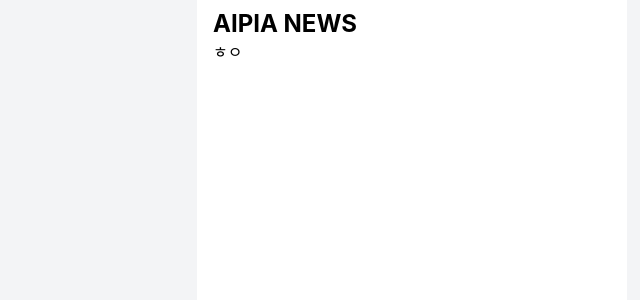
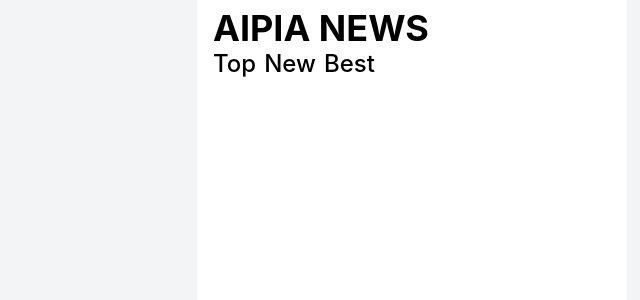
Before and after one commit to Littlestar0508/aipia_assignment, a React (Vite) app: page / in a window 1280 px wide. Shown: the top 300 px of the page, without its empty margins (228-868 px from the left). Built offline with nearby package versions, Linux system fonts and the light colour scheme.

Commit message:
탭 컴포넌트에서 zustand를 활용한 상태 변경

```diff
--- a/src/App.tsx
+++ b/src/App.tsx
@@ -4,7 +4,7 @@ function App() {
   return (
     <div className="min-h-screen bg-gray-100">
       <main className="mx-auto px-4 py-2 min-h-screen w-full max-w-107.5 bg-white">
-        <h1 className="font-bold text-2xl">AIPIA NEWS</h1>
+        <h1 className="font-bold text-4xl">AIPIA NEWS</h1>
         {/* 컨텐츠 영역 */}
         <Tab />
       </main>
--- a/src/components/tab.tsx
+++ b/src/components/tab.tsx
@@ -1,7 +1,13 @@
+import TabButton from './tabButton';
+
 function Tab() {
   return (
     <>
-      <div>ㅎㅇ</div>
+      <div className="flex gap-2 font-medium text-2xl">
+        <TabButton text={'Top'} target={'top'} />
+        <TabButton text={'New'} target={'new'} />
+        <TabButton text={'Best'} target={'best'} />
+      </div>
     </>
   );
 }
--- /dev/null
+++ b/src/components/tabButton.tsx
@@ -0,0 +1,22 @@
+import useTabStateStore from '@/utils/TabStateStore';
+
+type TabButtonType = {
+  text: string;
+  target: string;
+};
+
+function TabButton({ text, target }: TabButtonType) {
+  const { setTabState } = useTabStateStore();
+
+  const clickTab = (targetTab: string) => {
+    setTabState(targetTab);
+  };
+
+  return (
+    <>
+      <button onClick={() => clickTab(target)}>{text}</button>
+    </>
+  );
+}
+
+export default TabButton;
--- /dev/null
+++ b/src/utils/TabStateStore.tsx
@@ -0,0 +1,23 @@
+import { create } from 'zustand';
+
+interface State {
+  tabState: string;
+}
+
+interface Actions {
+  setTabState: (targetTab: string) => void;
+}
+
+type Store = State & Actions;
+
+const useTabStateStore = create<Store>((set) => ({
+  tabState: 'top',
+
+  setTabState: (targetTab) => {
+    set(() => ({
+      tabState: targetTab,
+    }));
+  },
+}));
+
+export default useTabStateStore;
```
